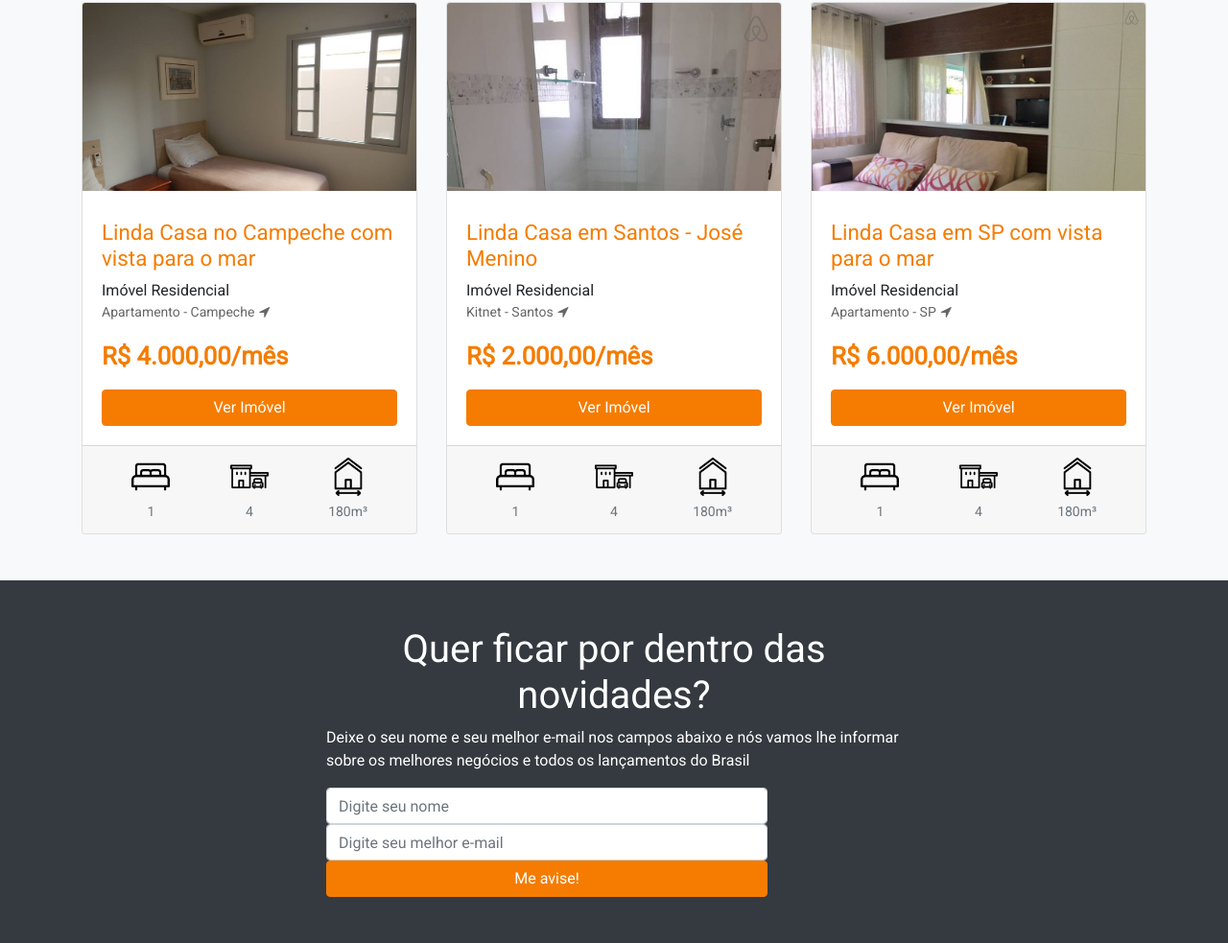
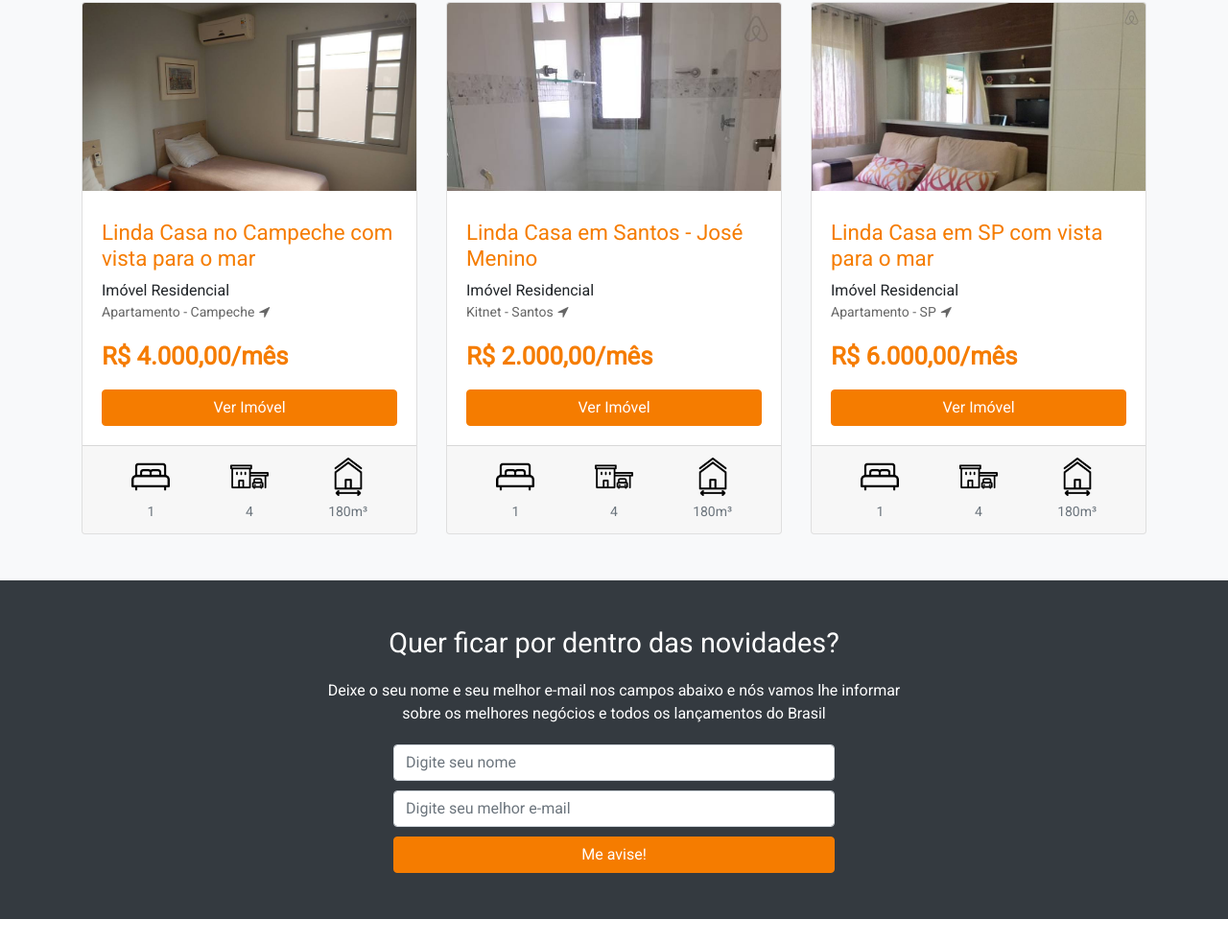
Before and after one commit to HandzOn/HandzOn.bootstrap_project, a website: page index.html in a window 1280 px wide. Shown: the part 2535-3518 px from the top of the page at 96% size. After the commit the page ends 3493 px from the top, so only its background shows below. Drawn offline with nearby package versions, Linux system fonts and the light colour scheme.

Commit message:
Add optin

```diff
--- a/index.html
+++ b/index.html
@@ -423,11 +423,11 @@
                     Deixe o seu nome e seu melhor e-mail nos campos abaixo e nós vamos lhe informar sobre os melhores
                     negócios e todos os lançamentos do Brasil
                 </p>
-                <div class="form">
+                <form action="">
                     <input type="text" class="form-control" placeholder="Digite seu nome" size="50">
                     <input type="email" class="form-control" placeholder="Digite seu melhor e-mail" size="50">
-                    <button type="submit" class="btn btn-front btn-block">Me avise!</button>
-                </div>
+                    <button type="submit" class="btn btn-block btn-front">Me avise!</button>
+                </form>
             </div>
         </div>
     </article>
--- a/src/scss/app.scss
+++ b/src/scss/app.scss
@@ -10,3 +10,7 @@
 @import 'folds/optin';
 
 @import 'pages/home';
+
+*, *:before, *:after {
+  outline: none !important;
+}
--- a/src/scss/folds/_optin.scss
+++ b/src/scss/folds/_optin.scss
@@ -1,6 +1,25 @@
 .main-optin {
+
+  text-align: center;
+
   h1 {
     display: block;
     text-align: center;
+    font-size: 1.8em;
+    margin: 0 auto;
+    margin-bottom: 20px;
+  }
+
+  p {
+    margin: 0 auto;
+    margin-bottom: 20px;
+  }
+  form {
+    max-width: 600px;
+    margin: 0 auto;
+
+    input {
+      margin-bottom: 10px;
+    }
   }
 }
```
Also changed, not shown: assets/css/app.css, 1 other file.
